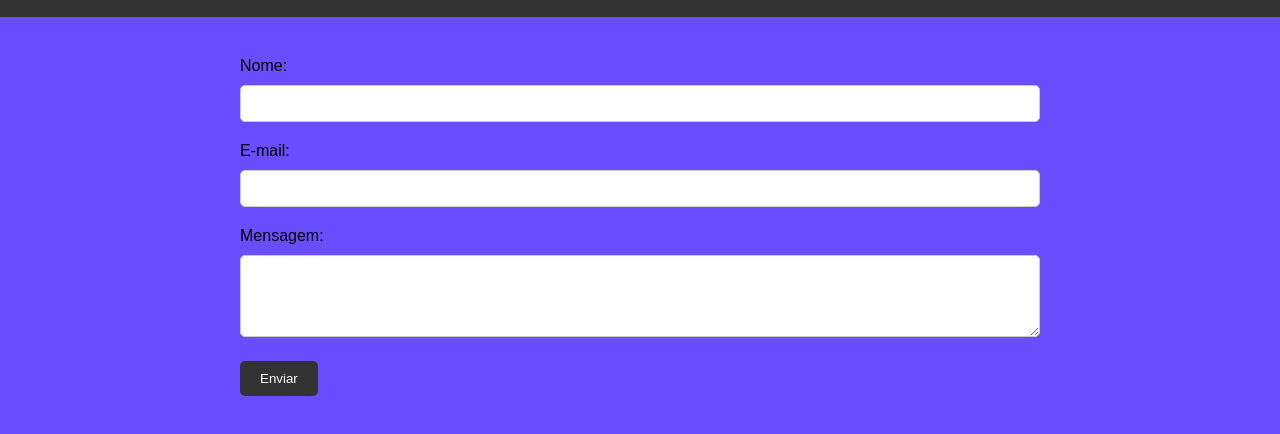
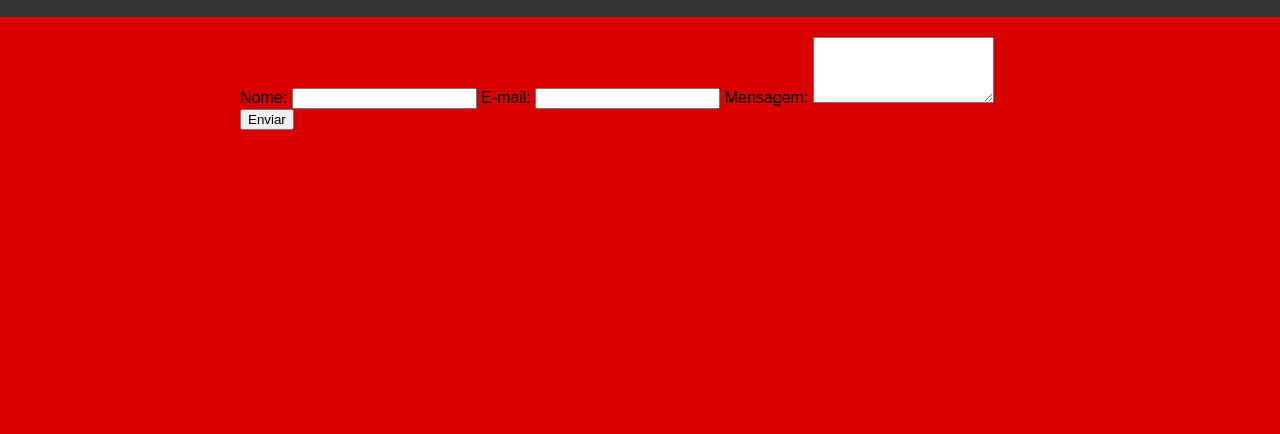
Before and after one commit to MariaGiselly/exercicio-5-merge, a plain HTML site: page contact.html in a window 1280 px wide. Shown: the part 60-494 px from the top of the page. Drawn offline with Linux system fonts and the light colour scheme.

```diff
--- a/style.css
+++ b/style.css
@@ -2,7 +2,8 @@
     font-family: Arial, sans-serif;
     margin: 0;
     padding: 0;
-    background-color: #6a4dff;
+    background-color: #f2f2f2;
+    background-color: #d90000;
 }
 header {
     background-color: #333;
@@ -20,27 +21,5 @@
 }
 p {
     line-height: 1.6;
+
 }
-form {
-    margin-top: 20px;
-}
-label {
-    display: block;
-    margin-bottom: 10px;
-}
-input, textarea {
-    width: 100%;
-    padding: 10px;
-    margin-bottom: 20px;
-    border: 1px solid #ccc;
-    border-radius: 5px;
-    box-sizing: border-box;
-}
-button {
-    background-color: #333;
-    color: #fff;
-    padding: 10px 20px;
-    border: none;
-    border-radius: 5px;
-    cursor: pointer;
-}
```
